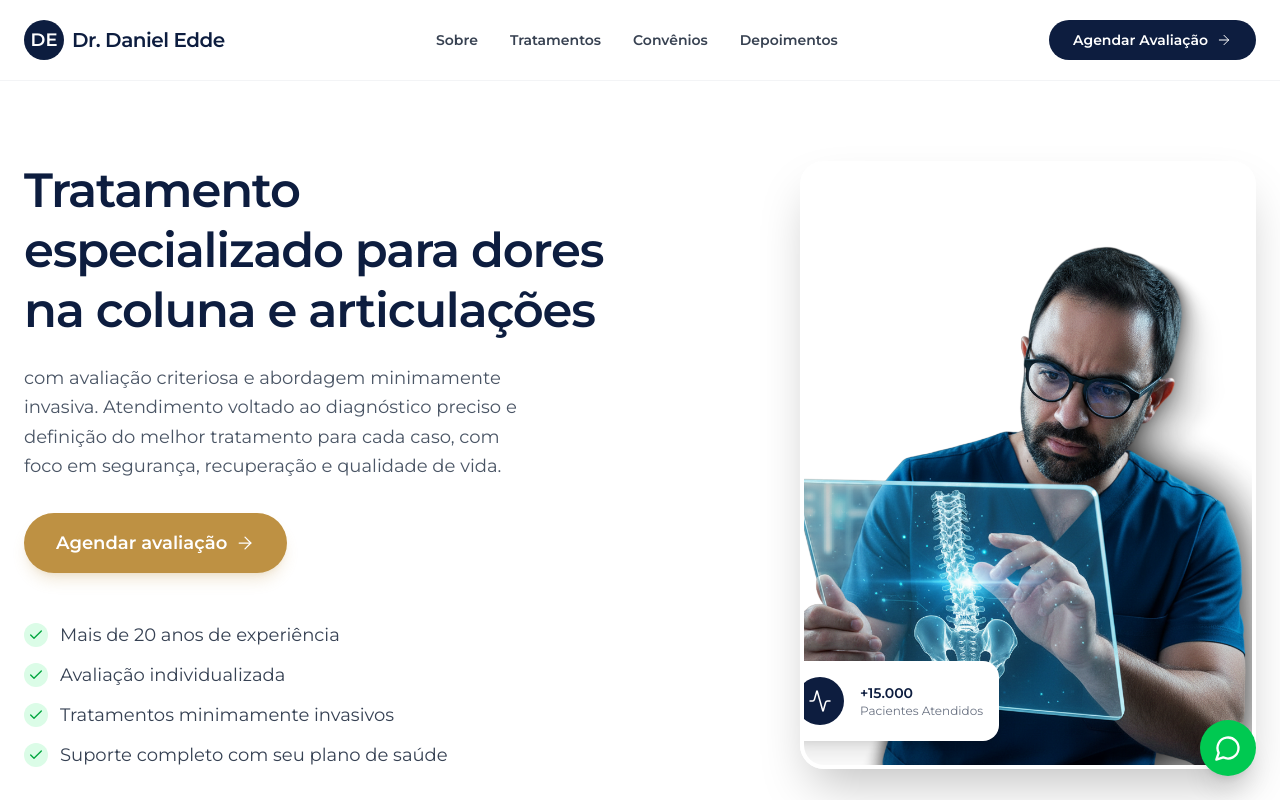
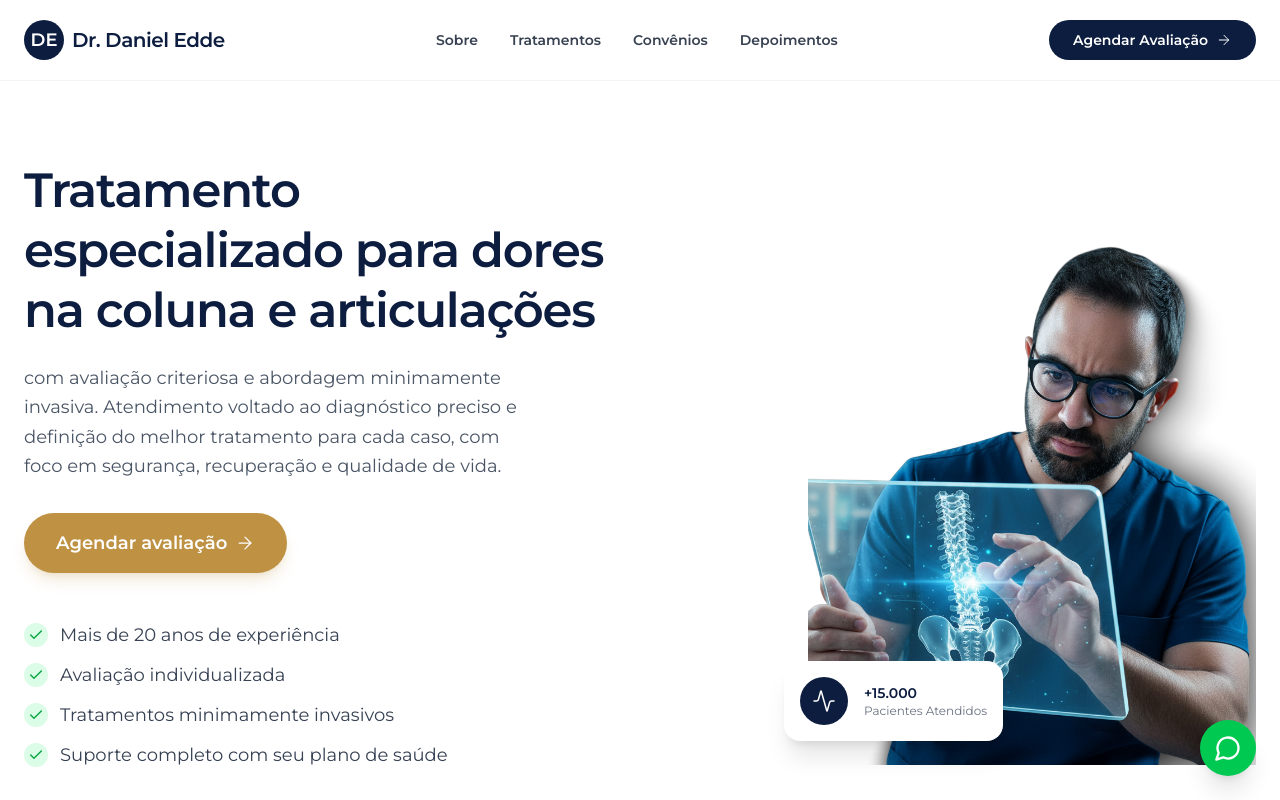
Before and after one commit to danielyada73/dornacoluna, a React (Vite) app: page / in a window 1280 px wide. Shown: the top 800 px of the page. Built offline with nearby package versions, Linux system fonts and the light colour scheme.

Commit message:
fix: remover retângulo do container da imagem hero

```diff
--- a/src/components/Hero.tsx
+++ b/src/components/Hero.tsx
@@ -55,7 +55,7 @@ export default function Hero() {
                 {/* Background decorative blob matching visual structure */}
                 <div className="absolute w-[120%] h-[120%] bg-[#f0f4f8] hero-blob -z-10 translate-x-10"></div>
 
-                <div className="relative rounded-3xl overflow-hidden shadow-2xl border-4 border-white">
+                <div className="relative">
                     <img src="/hero.jpg.png" alt="Avaliação ortopédica" className="w-full max-w-md h-[600px] object-cover object-center block" />
 
                     {/* Decorative overlay matching reference */}
```
